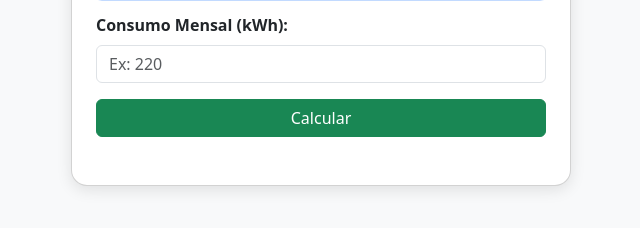
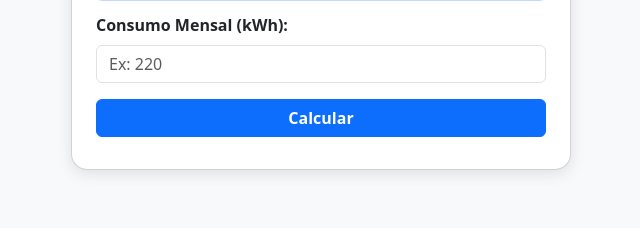
Before and after one commit to sunboltflex/simulador-energia-20, a plain HTML site: page index.html in a window 1280 px wide. Shown: the part 248-476 px from the top of the page, without its empty margins (319-959 px from the left). Drawn offline with nearby package versions, Linux system fonts and the light colour scheme.

Commit message:
Update index.html

```diff
--- a/index.html
+++ b/index.html
@@ -49,7 +49,9 @@
         <input type="number" id="consumo" inputmode="decimal" min="0" placeholder="Ex: 220" class="form-control">
       </div>
 
-      <button class="btn btn-success w-100 mb-3" onclick="calcular()">Calcular</button>
+       <button class="btn btn-primary w-100 fw-bold" onclick="calcular()">
+        <i class="bi bi-calculator icon"></i> Calcular
+      </button>
 
       <!-- Resultado -->
       <div id="resultado" class="alert alert-light border mt-3" style="display:none;"></div>
```
